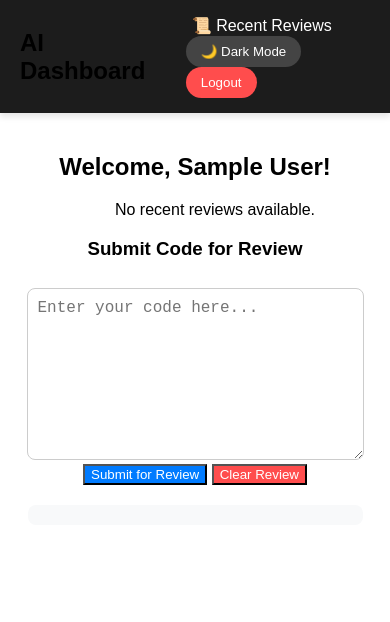
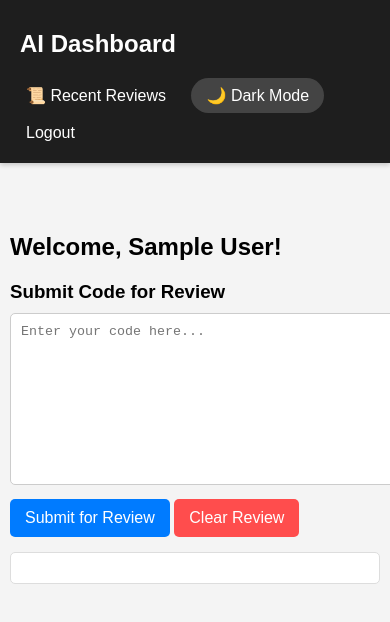
Before and after one commit to Emzee-Creates/ai-code-review, a plain HTML site: page frontend/dashboard.html in a window 390 px wide. Drawn offline with Linux system fonts and the light colour scheme; sample sign-in values are in the browser's storage.

Commit message:
Update dashboard.css

```diff
--- a/frontend/dashboard.css
+++ b/frontend/dashboard.css
@@ -3,6 +3,7 @@ body {
     font-family: Arial, sans-serif;
     margin: 0;
     padding: 0;
+    background-color: #f4f4f4;
     transition: background-color 0.3s ease, color 0.3s ease;
 }
 
@@ -12,26 +13,34 @@ body {
     color: #ffffff;
 }
 
-/* Top Bar */
-header {
+/* Top Navigation Bar */
+.top-bar {
     display: flex;
     align-items: center;
     justify-content: space-between;
-    background: #1c1c1c;
-    padding: 15px 20px;
-    box-shadow: 0 4px 6px rgba(0, 0, 0, 0.1);
+    background-color: #1e1e1e;
+    padding: 10px 20px;
+    color: white;
+    box-shadow: 0 2px 5px rgba(0, 0, 0, 0.2);
 }
 
-header h2 {
-    margin: 0;
-    font-size: 1.5rem;
+.top-bar .nav-items {
+    display: flex;
+    align-items: center;
 }
 
-/* Top Bar Buttons */
-.top-bar {
-    display: flex;
-    align-items: center;
-    gap: 15px;
+.top-bar button {
+    background: transparent;
+    color: white;
+    border: none;
+    font-size: 16px;
+    margin-right: 15px;
+    cursor: pointer;
+    transition: opacity 0.3s ease;
+}
+
+.top-bar button:hover {
+    opacity: 0.7;
 }
 
 /* Dark Mode Toggle */
@@ -49,77 +58,40 @@ header h2 {
     background: #222;
 }
 
-/* Recent Reviews Button */
-#recentReviewsTab {
-    background: transparent;
-    color: white;
-    border: none;
-    font-size: 1rem;
-    cursor: pointer;
-    display: flex;
-    align-items: center;
-    gap: 5px;
+/* Main Content */
+main {
+    padding: 20px;
+    max-width: 800px;
+    margin: 40px auto;
 }
 
-#recentReviewsTab:hover {
-    text-decoration: underline;
+/* Code Review Section */
+h3 {
+    margin-bottom: 10px;
 }
 
-/* Logout Button */
-#logoutBtn {
-    background: #ff4d4d;
-    color: white;
-    border: none;
-    padding: 8px 15px;
-    border-radius: 20px;
-    cursor: pointer;
-    transition: background 0.3s ease, transform 0.2s ease;
-    margin-left: auto; /* Push to the right */
-}
-
-#logoutBtn:hover {
-    background: #cc0000;
-    transform: scale(1.05);
-}
-
-/* Main Section */
-main {
-    padding: 20px;
-    text-align: center;
-}
-
-/* Textarea */
+/* Code Input */
 #codeInput {
-    width: 90%;
+    width: 100%;
     height: 150px;
     padding: 10px;
-    font-size: 1rem;
-    border-radius: 8px;
+    font-family: monospace;
     border: 1px solid #ccc;
-    margin-top: 10px;
-}
-
-/* Buttons */
-.button-container {
-    display: flex;
-    justify-content: center;
-    gap: 15px;
-    margin-top: 15px;
-}
-
-.button-container button {
-    padding: 10px 20px;
-    border: none;
-    border-radius: 10px;
-    cursor: pointer;
-    font-size: 1rem;
-    transition: all 0.3s ease;
+    border-radius: 5px;
+    resize: none;
 }
 
 /* Submit Button */
 #submitCode {
     background: #007bff;
     color: white;
+    border: none;
+    padding: 10px 15px;
+    border-radius: 5px;
+    cursor: pointer;
+    transition: background 0.3s ease, transform 0.2s ease;
+    font-size: 16px;
+    margin-top: 10px;
 }
 
 #submitCode:hover {
@@ -127,10 +99,17 @@ main {
     transform: scale(1.05);
 }
 
-/* Clear Review Button */
+/* Improved Clear Review Button */
 #clearReview {
     background: #ff4d4d;
     color: white;
+    border: none;
+    padding: 10px 15px;
+    border-radius: 5px;
+    cursor: pointer;
+    transition: background 0.3s ease, transform 0.2s ease;
+    font-size: 16px;
+    margin-top: 10px;
 }
 
 #clearReview:hover {
@@ -140,18 +119,75 @@ main {
 
 /* Review Output */
 #reviewOutput {
-    width: 90%;
-    max-height: 200px; /* Fixed height */
-    overflow-y: auto; /* Scrollable */
-    background: #f8f9fa;
-    padding: 10px;
-    border-radius: 8px;
+    background: #fff;
+    padding: 15px;
+    border-radius: 5px;
     white-space: pre-wrap;
     font-family: monospace;
-    margin: 20px auto;
+    transition: opacity 0.3s ease-in-out;
+    max-height: 250px; /* Fixed height */
+    overflow-y: auto; /* Scrollable */
+    border: 1px solid #ddd;
+    margin-top: 15px;
 }
 
 .dark-mode #reviewOutput {
     background: #333;
     color: white;
+    border-color: #555;
 }
+
+/* Recent Reviews */
+#recentReviews {
+    margin-top: 20px;
+    padding: 10px;
+    border-radius: 5px;
+    background: #f1f1f1;
+}
+
+.dark-mode #recentReviews {
+    background: #222;
+}
+
+.hidden {
+    display: none;
+}
+
+.review-item {
+    border: 1px solid #ddd;
+    padding: 10px;
+    margin: 5px 0;
+    cursor: pointer;
+    background-color: #f9f9f9;
+    transition: background 0.3s ease;
+}
+
+.review-item:hover {
+    background-color: #eee;
+}
+
+.review-summary {
+    font-weight: bold;
+}
+
+.review-details {
+    margin-top: 5px;
+    padding: 5px;
+    border-top: 1px solid #ccc;
+}
+
+/* Responsive */
+@media (max-width: 768px) {
+    .top-bar {
+        flex-direction: column;
+        align-items: flex-start;
+    }
+
+    .top-bar button {
+        margin-bottom: 10px;
+    }
+
+    main {
+        padding: 10px;
+    }
+}
```
